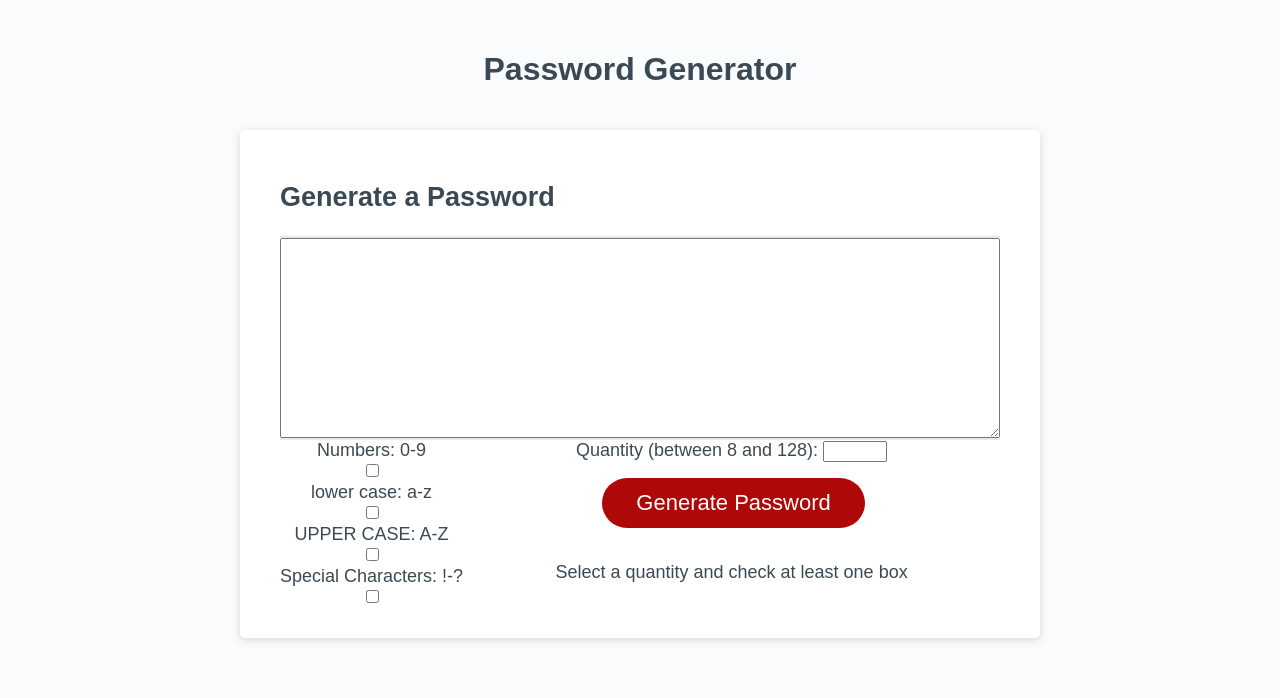
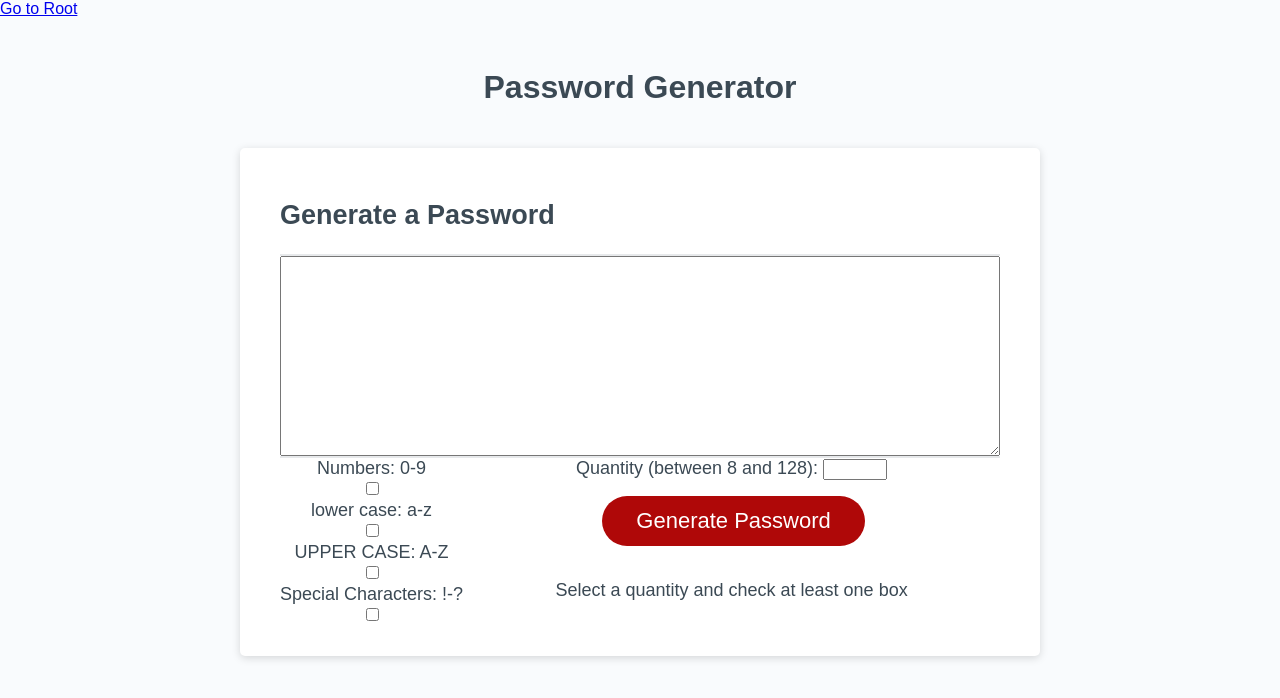
Before and after one commit to EMK2473/Password-Generator, a plain HTML site: page Develop/index.html in a window 1280 px wide. Drawn offline with Linux system fonts and the light colour scheme.

Commit message:
added relative path index link

```diff
--- a/Develop/index.html
+++ b/Develop/index.html
@@ -6,6 +6,8 @@
     <meta http-equiv="X-UA-Compatible" content="ie=edge" />
     <title>Password Generator</title>
     <link rel="stylesheet" href="style.css" />
+    <!-- link to the root index -->
+    <a href="../index.html">Go to Root</a>
   </head>
   <body>
     <div class="wrapper">
```
Also changed, not shown: index.html (added).
